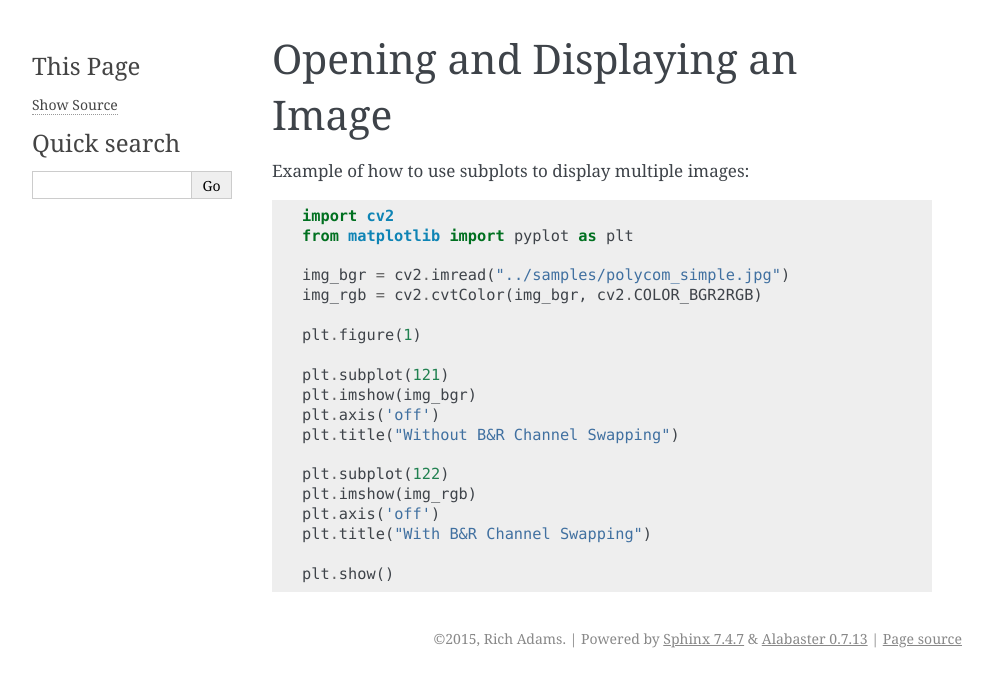
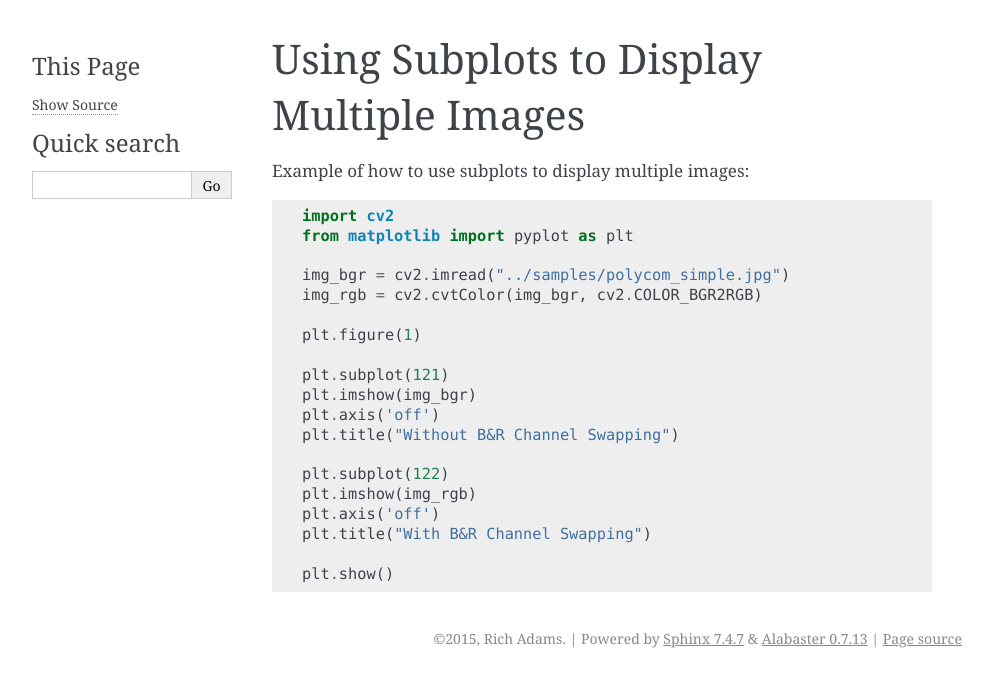
Before and after one commit to richadams8/code-lab.opencv, a Sphinx documentation site: the page built from docs/examples/usingsubplots.rst, in a window 1280 px wide. Shown: the top 687 px of the page, without its empty margins (148-1141 px from the left). Built offline with Sphinx 7.4.7, drawn with Linux system fonts in a browser that asks for light colours.

Commit message:
Fix header for multiage example

```diff
--- a/docs/examples/usingsubplots.rst
+++ b/docs/examples/usingsubplots.rst
@@ -1,5 +1,5 @@
-Opening and Displaying an Image
-================================
+Using Subplots to Display Multiple Images
+==========================================
 
 Example of how to use subplots to display multiple images::
 
```
Also changed, not shown: 5 other files.
